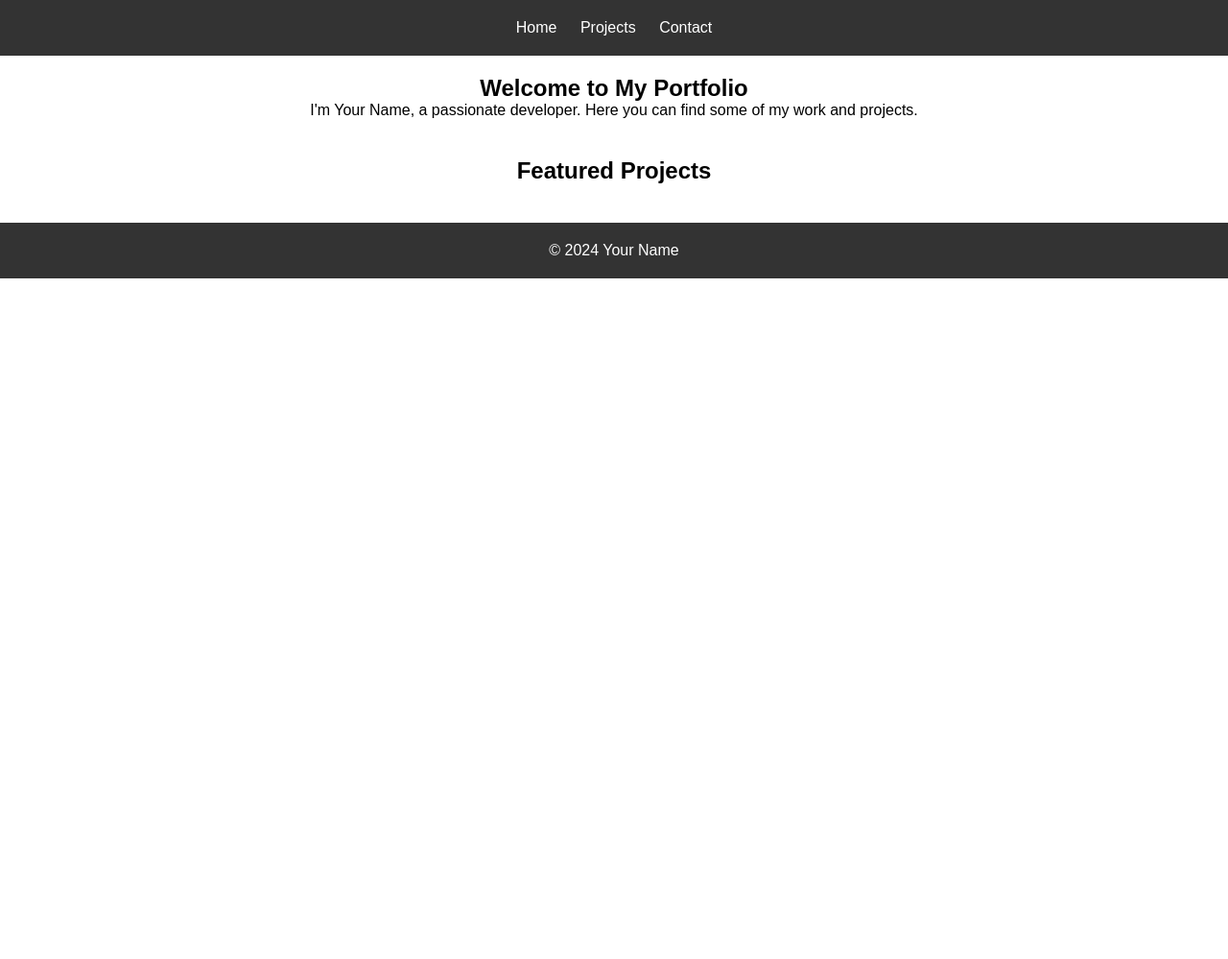
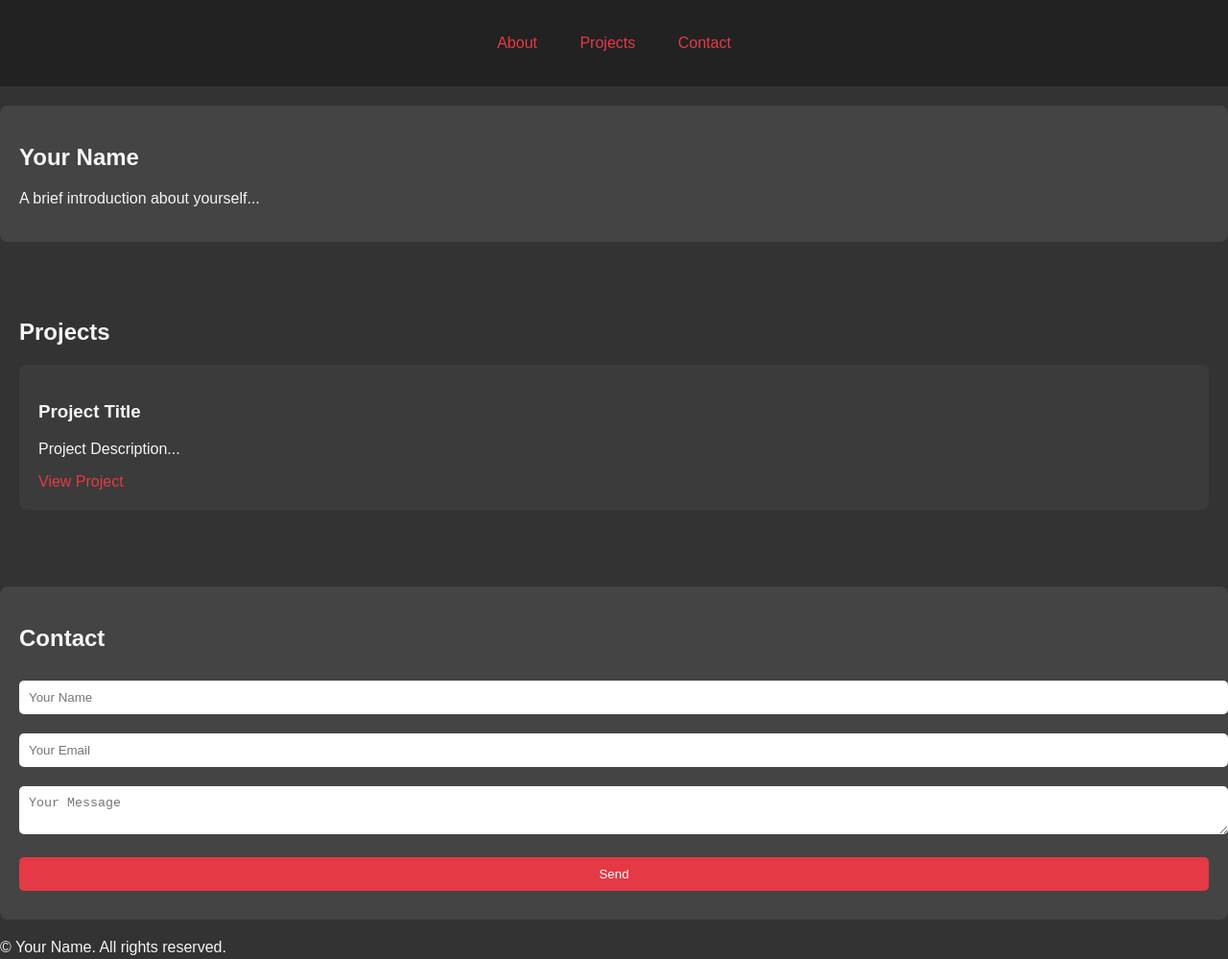
Before and after one commit to IbrahimElsa/portfolio, a plain HTML site: page index.html in a window 1280 px wide. Shown: the whole page at 96% size. Before the commit the page ends 800 px from the top, so only its background shows below. Drawn offline with nearby package versions, Linux system fonts and the light colour scheme.

Commit message:
Update page structure and styles

```diff
--- a/index.html
+++ b/index.html
@@ -3,32 +3,48 @@
 <head>
     <meta charset="UTF-8">
     <meta name="viewport" content="width=device-width, initial-scale=1.0">
-    <title>Your Name - Portfolio</title>
+    <title>Your Portfolio</title>
     <link rel="stylesheet" href="style.css">
+    <link rel="stylesheet" href="https://cdn.jsdelivr.net/npm/aos@2.3.1/dist/aos.css" integrity="sha384-fb+8zKtRHODlJQlvniIZFB3/ZaZhs43lGViV5E7Ll9WLBQpqs1F+J2ewUq1qeH6o" crossorigin="anonymous">
+
 </head>
 <body>
     <header>
         <nav>
             <ul>
-                <li><a href="index.html">Home</a></li>
-                <li><a href="projects.html">Projects</a></li>
-                <li><a href="contact.html">Contact</a></li>
+                <li><a href="#about">About</a></li>
+                <li><a href="#projects">Projects</a></li>
+                <li><a href="#contact">Contact</a></li>
             </ul>
         </nav>
     </header>
-    <main>
-        <section class="intro">
-            <h1>Welcome to My Portfolio</h1>
-            <p>I'm Your Name, a passionate developer. Here you can find some of my work and projects.</p>
-        </section>
-        <section class="projects-preview">
-            <h2>Featured Projects</h2>
-            <!-- Add a few projects here with a small image, title, and brief description -->
-        </section>
-    </main>
+    <section id="about">
+        <h1>Your Name</h1>
+        <p>A brief introduction about yourself...</p>
+    </section>
+    <section id="projects">
+        <h2>Projects</h2>
+        <div class="project">
+            <h3>Project Title</h3>
+            <p>Project Description...</p>
+            <a href="project-link.html">View Project</a>
+        </div>
+        <!-- Repeat for other projects -->
+    </section>
+    <section id="contact">
+        <h2>Contact</h2>
+        <form>
+            <input type="text" placeholder="Your Name">
+            <input type="email" placeholder="Your Email">
+            <textarea placeholder="Your Message"></textarea>
+            <button type="submit">Send</button>
+        </form>
+    </section>
     <footer>
-        <p>&copy; 2024 Your Name</p>
+        <p>© Your Name. All rights reserved.</p>
     </footer>
     <script src="script.js"></script>
+    <script src="https://cdn.jsdelivr.net/npm/aos@2.3.1/dist/aos.js" integrity="sha384-UiSJoM4q3zj3zJ2Zf+TKl9SFKdzCptRtTw0PDbX5BKaD4No1ie/vP5iKGx5V0R5Y" crossorigin="anonymous"></script>
+
 </body>
 </html>
--- a/script.js
+++ b/script.js
@@ -0,0 +1,13 @@
+document.querySelectorAll('a[href^="#"]').forEach(anchor => {
+    anchor.addEventListener('click', function (e) {
+        e.preventDefault();
+
+        document.querySelector(this.getAttribute('href')).scrollIntoView({
+            behavior: 'smooth'
+        });
+    });
+});
+
+document.addEventListener("DOMContentLoaded", function() {
+    AOS.init();
+});
--- a/style.css
+++ b/style.css
@@ -1,42 +1,90 @@
-/* Basic reset */
-* {
+/* Base styles */
+body, html {
     margin: 0;
     padding: 0;
-    box-sizing: border-box;
+    font-family: 'Arial', sans-serif;
+    background-color: #333; /* Dark grey background */
+    color: #f5f5f5; /* Lighter text for contrast */
 }
 
-body {
-    font-family: Arial, sans-serif;
+a {
+    color: #e63946; /* Red accent color */
+    text-decoration: none;
+    transition: color 0.3s ease;
 }
 
+a:hover {
+    color: #f1faee; /* Lighter shade on hover */
+}
+
+/* Header & Navigation */
 header {
-    background-color: #333;
-    color: #fff;
-    padding: 20px;
-    text-align: center;
+    background: #222; /* Darker shade for header */
+    padding: 20px 0;
+    position: sticky;
+    top: 0;
+    z-index: 1000;
 }
 
 nav ul {
     list-style-type: none;
+    padding: 0;
+    text-align: center;
 }
 
 nav ul li {
     display: inline;
-    margin: 0 10px;
+    margin: 0 20px;
 }
 
-nav ul li a {
-    color: #fff;
-    text-decoration: none;
+/* Section styling */
+section {
+    padding: 40px 20px;
 }
 
-.intro, .projects-preview, footer {
+#about, #contact {
+    background-color: #444; /* Slightly lighter grey for sections */
+    margin: 20px 0;
     padding: 20px;
-    text-align: center;
+    border-radius: 8px;
 }
 
-footer {
-    background-color: #333;
+.project {
+    background-color: #3b3b3b; /* Project background */
+    padding: 20px;
+    margin: 20px 0;
+    border-radius: 8px;
+    transition: transform 0.3s ease;
+}
+
+.project:hover {
+    transform: scale(1.05); /* Scale up on hover */
+}
+
+/* Form and buttons */
+form input, form textarea, form button {
+    width: 100%;
+    padding: 10px;
+    margin: 10px 0;
+    border: none;
+    border-radius: 5px;
+}
+
+form button {
+    background-color: #e63946; /* Red button */
     color: #fff;
-    margin-top: 20px;
+    cursor: pointer;
+    transition: background-color 0.3s ease;
 }
+
+form button:hover {
+    background-color: #f48f9f; /* Lighter red on hover */
+}
+
+/* Responsive design */
+@media (max-width: 768px) {
+    nav ul li {
+        display: block;
+        margin: 10px 0;
+    }
+}
```
